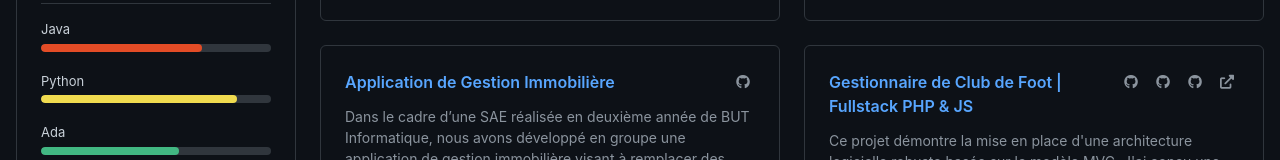
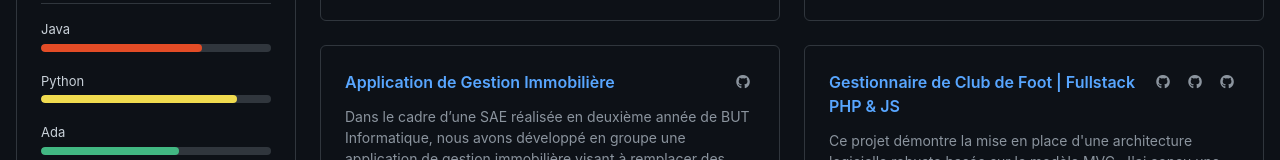
Before and after one commit to yeadonaye/portfolio, a Nuxt app: page / in a window 1280 px wide. Both pictures are taken after a click on the button "Projets". Shown: the part 632-792 px from the top of the page. Built offline with nearby package versions, Linux system fonts and the light colour scheme.

Commit message:
Update project card for Football Club Manager with demo link

```diff
--- a/components/Projects.vue
+++ b/components/Projects.vue
@@ -79,7 +79,7 @@
       </div>
 
       <!-- Projet 4 : Gestionnaire de Club de Foot | Fullstack PHP & JS-->
-      <div class="project-card">
+      <div class="project-card" href="https://liverpool.alwaysdata.net">
         <div class="project-header">
           <h3>Gestionnaire de Club de Foot | Fullstack PHP & JS</h3>
           <div class="project-links">
@@ -92,9 +92,10 @@
             <a href="https://github.com/yeadonaye/LiverpoolAPI-auth" class="project-link" title="Voir le code (API-auth)">
               <i class="fab fa-github"></i>
             </a>
-            <a href="#" class="project-link" title="Voir la démo">
+            <!--
+            <a href="https://liverpool.alwaysdata.net" class="project-link" title="Voir la démo">
               <i class="fas fa-external-link-alt"></i>
-            </a>
+            </a>-->
           </div>
         </div>
         <p class="project-description">
@@ -105,8 +106,6 @@
             <li>API & Sécurité : Développement d'une API REST avec authentification par Token pour sécuriser les échanges entre le client (JavaScript) et le serveur.</li>
             <li>Déploiement : Configuration et mise en ligne sur environnement de production (Alwaysdata).</li>
           </ul>
-          <br>
-          Pour consulter le site appuyez <a href="https://liverpool.alwaysdata.net" target="_blank"> ici</a>!
         </p>
         <div class="project-tech">
           <span class="tech-tag">PHP</span>
```
